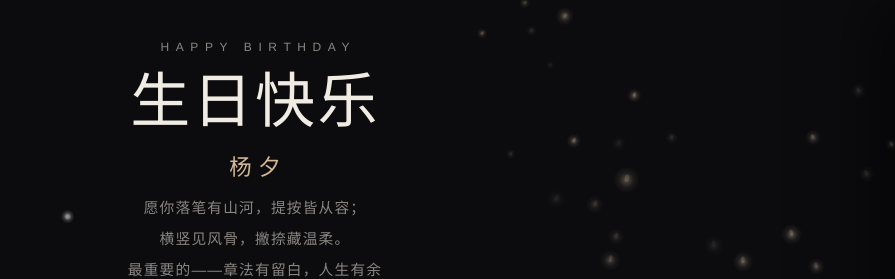
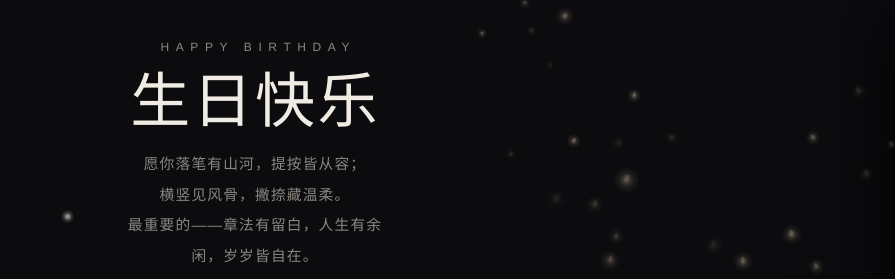
Before and after one commit to 2864278754/birthday-yangxi, a plain HTML site: page index.html in a window 1280 px wide. Shown: the top 279 px of the page, without its empty margins (385-1280 px from the left). Drawn offline with Linux system fonts and the light colour scheme.

Commit message:
Update index.html

```diff
--- a/index.html
+++ b/index.html
@@ -51,7 +51,6 @@
   <header class="hero">
     <p class="eyebrow">Happy Birthday</p>
     <h1 class="title">生日快乐</h1>
-    <p class="name">杨夕</p>
     <p class="wish">
       愿你落笔有山河，提按皆从容；<br>
       横竖见风骨，撇捺藏温柔。<br>
```
